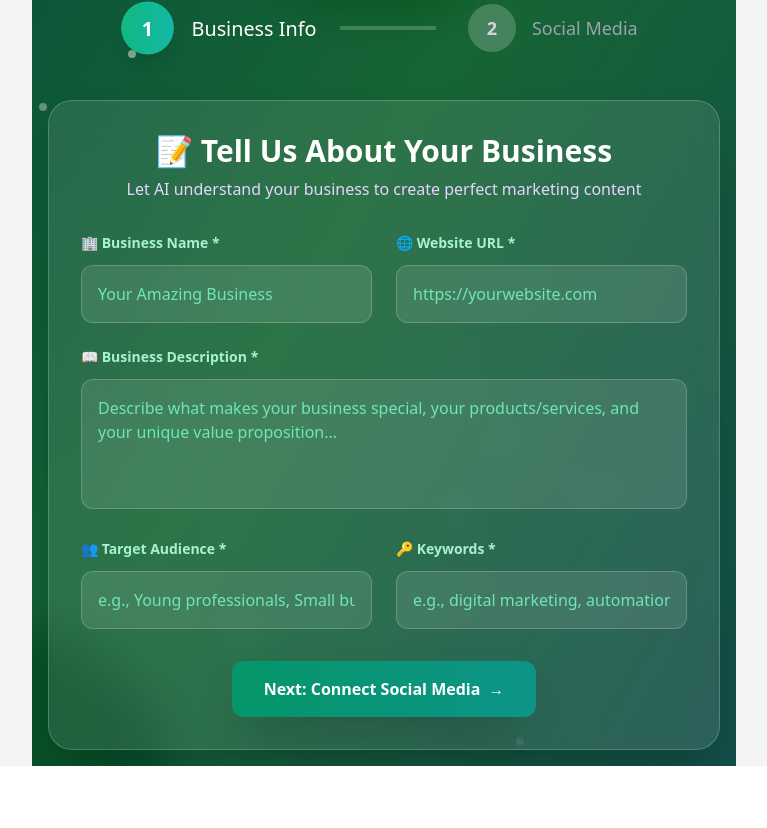
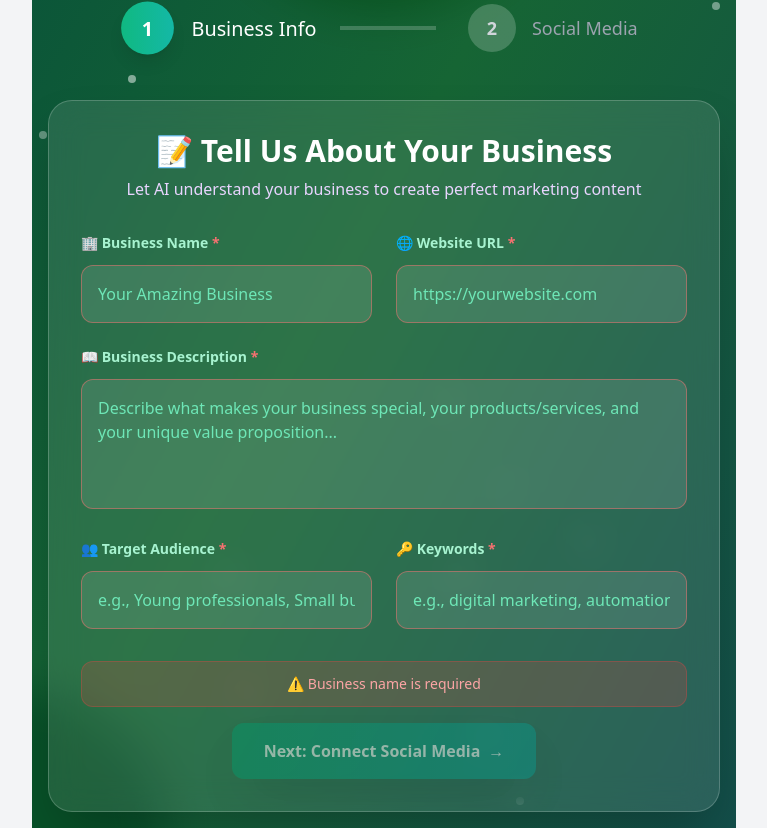
Before and after one commit to fxDheer/autopromoter, a React (Vite) app: page / in a window 1280 px wide. Shown: the part 440-1268 px from the top of the page, without its empty margins (256-1023 px from the left). Before the commit the page ends 1206 px from the top, so only its background shows below. Built offline with nearby package versions, Linux system fonts and the light colour scheme.

Commit message:
Add mandatory form validation: Business info and social media fields required, buttons disabled until validation passes

```diff
--- a/src/components/BusinessForm.jsx
+++ b/src/components/BusinessForm.jsx
@@ -22,6 +22,33 @@ export default function BusinessForm() {
   const [loading, setLoading] = useState(false);
   const [step, setStep] = useState(1); // 1: Business Info, 2: Social Media
 
+  // Validation functions
+  const isBusinessInfoValid = () => {
+    return form.name.trim() !== '' &&
+           form.url.trim() !== '' &&
+           form.description.trim() !== '' &&
+           form.audience.trim() !== '' &&
+           form.keywords.trim() !== '';
+  };
+
+  const isSocialMediaValid = () => {
+    // At least one social media platform must be filled
+    return Object.values(socialMedia).some(value => value.trim() !== '');
+  };
+
+  const getValidationMessage = () => {
+    if (step === 1) {
+      if (!form.name.trim()) return "Business name is required";
+      if (!form.url.trim()) return "Website URL is required";
+      if (!form.description.trim()) return "Business description is required";
+      if (!form.audience.trim()) return "Target audience is required";
+      if (!form.keywords.trim()) return "Keywords are required";
+    } else if (step === 2) {
+      if (!isSocialMediaValid()) return "At least one social media platform is required";
+    }
+    return "";
+  };
+
   const handleChange = (e) => {
     setForm({ ...form, [e.target.name]: e.target.value });
   };
@@ -35,9 +62,20 @@ export default function BusinessForm() {
     console.log("Submit clicked, step:", step);
 
     if (step === 1) {
+      if (!isBusinessInfoValid()) {
+        alert("Please fill in all required business information fields before proceeding.");
+        return;
+      }
       console.log("Moving to step 2");
       setStep(2);
       return;
+    }
+
+    if (step === 2) {
+      if (!isSocialMediaValid()) {
+        alert("Please fill in at least one social media platform before proceeding.");
+        return;
+      }
     }
 
     console.log("Final submit - navigating to generate-posts");
@@ -189,7 +227,7 @@ export default function BusinessForm() {
                 <div className="grid grid-cols-1 md:grid-cols-2 gap-6">
                   <div className="group">
                     <label className="block text-sm font-semibold text-emerald-200 mb-3 group-hover:text-white transition-colors">
-                      🏢 Business Name *
+                      🏢 Business Name <span className="text-red-400">*</span>
                     </label>
                     <input
                       type="text"
@@ -198,13 +236,15 @@ export default function BusinessForm() {
                       value={form.name}
                       onChange={handleChange}
                       required
-                      className="w-full p-4 bg-white/10 border border-white/20 rounded-xl text-white placeholder-emerald-300 focus:outline-none focus:ring-2 focus:ring-emerald-500 focus:border-transparent transition-all duration-300 hover:bg-white/20"
+                      className={`w-full p-4 bg-white/10 border rounded-xl text-white placeholder-emerald-300 focus:outline-none focus:ring-2 focus:ring-emerald-500 focus:border-transparent transition-all duration-300 hover:bg-white/20 ${
+                        form.name.trim() === '' ? 'border-red-400/50' : 'border-white/20'
+                      }`}
                     />
                   </div>
 
                   <div className="group">
                     <label className="block text-sm font-semibold text-emerald-200 mb-3 group-hover:text-white transition-colors">
-                      🌐 Website URL *
+                      🌐 Website URL <span className="text-red-400">*</span>
                     </label>
                     <input
                       type="url"
@@ -213,14 +253,16 @@ export default function BusinessForm() {
                       value={form.url}
                       onChange={handleChange}
                       required
-                      className="w-full p-4 bg-white/10 border border-white/20 rounded-xl text-white placeholder-emerald-300 focus:outline-none focus:ring-2 focus:ring-emerald-500 focus:border-transparent transition-all duration-300 hover:bg-white/20"
+                      className={`w-full p-4 bg-white/10 border rounded-xl text-white placeholder-emerald-300 focus:outline-none focus:ring-2 focus:ring-emerald-500 focus:border-transparent transition-all duration-300 hover:bg-white/20 ${
+                        form.url.trim() === '' ? 'border-red-400/50' : 'border-white/20'
+                      }`}
                     />
                   </div>
                 </div>
 
                 <div className="mt-6 group">
                   <label className="block text-sm font-semibold text-emerald-200 mb-3 group-hover:text-white transition-colors">
-                    📖 Business Description *
+                    📖 Business Description <span className="text-red-400">*</span>
                   </label>
                   <textarea
                     name="description"
@@ -229,14 +271,16 @@ export default function BusinessForm() {
                     onChange={handleChange}
                     required
                     rows="4"
-                    className="w-full p-4 bg-white/10 border border-white/20 rounded-xl text-white placeholder-emerald-300 focus:outline-none focus:ring-2 focus:ring-emerald-500 focus:border-transparent transition-all duration-300 hover:bg-white/20 resize-none"
+                    className={`w-full p-4 bg-white/10 border rounded-xl text-white placeholder-emerald-300 focus:outline-none focus:ring-2 focus:ring-emerald-500 focus:border-transparent transition-all duration-300 hover:bg-white/20 resize-none ${
+                      form.description.trim() === '' ? 'border-red-400/50' : 'border-white/20'
+                    }`}
                   />
                 </div>
 
                 <div className="grid grid-cols-1 md:grid-cols-2 gap-6 mt-6">
                   <div className="group">
                     <label className="block text-sm font-semibold text-emerald-200 mb-3 group-hover:text-white transition-colors">
-                      👥 Target Audience *
+                      👥 Target Audience <span className="text-red-400">*</span>
                     </label>
                     <input
                       type="text"
@@ -245,13 +289,15 @@ export default function BusinessForm() {
                       value={form.audience}
                       onChange={handleChange}
                       required
-                      className="w-full p-4 bg-white/10 border border-white/20 rounded-xl text-white placeholder-emerald-300 focus:outline-none focus:ring-2 focus:ring-emerald-500 focus:border-transparent transition-all duration-300 hover:bg-white/20"
+                      className={`w-full p-4 bg-white/10 border rounded-xl text-white placeholder-emerald-300 focus:outline-none focus:ring-2 focus:ring-emerald-500 focus:border-transparent transition-all duration-300 hover:bg-white/20 ${
+                        form.audience.trim() === '' ? 'border-red-400/50' : 'border-white/20'
+                      }`}
                     />
                   </div>
 
                   <div className="group">
                     <label className="block text-sm font-semibold text-emerald-200 mb-3 group-hover:text-white transition-colors">
-                      🔑 Keywords *
+                      🔑 Keywords <span className="text-red-400">*</span>
                     </label>
                     <input
                       type="text"
@@ -260,16 +306,28 @@ export default function BusinessForm() {
                       value={form.keywords}
                       onChange={handleChange}
                       required
-                      className="w-full p-4 bg-white/10 border border-white/20 rounded-xl text-white placeholder-emerald-300 focus:outline-none focus:ring-2 focus:ring-emerald-500 focus:border-transparent transition-all duration-300 hover:bg-white/20"
+                      className={`w-full p-4 bg-white/10 border rounded-xl text-white placeholder-emerald-300 focus:outline-none focus:ring-2 focus:ring-emerald-500 focus:border-transparent transition-all duration-300 hover:bg-white/20 ${
+                        form.keywords.trim() === '' ? 'border-red-400/50' : 'border-white/20'
+                      }`}
                     />
                   </div>
                 </div>
 
                 <div className="mt-8 text-center">
+                  {/* Validation Message */}
+                  {!isBusinessInfoValid() && (
+                    <div className="mb-4 p-3 bg-red-500/20 border border-red-500/30 rounded-xl">
+                      <p className="text-red-300 text-sm">
+                        ⚠️ {getValidationMessage()}
+                      </p>
+                    </div>
+                  )}
+
                   <button
                     type="button"
                     onClick={handleSubmit}
-                    className="group relative inline-flex items-center justify-center px-8 py-4 bg-gradient-to-r from-emerald-600 to-teal-600 text-white font-bold rounded-xl hover:from-emerald-700 hover:to-teal-700 focus:outline-none focus:ring-4 focus:ring-emerald-500/50 transition-all duration-300 transform hover:scale-105 shadow-2xl"
+                    disabled={!isBusinessInfoValid()}
+                    className="group relative inline-flex items-center justify-center px-8 py-4 bg-gradient-to-r from-emerald-600 to-teal-600 text-white font-bold rounded-xl hover:from-emerald-700 hover:to-teal-700 focus:outline-none focus:ring-4 focus:ring-emerald-500/50 transition-all duration-300 transform hover:scale-105 shadow-2xl disabled:opacity-50 disabled:cursor-not-allowed disabled:transform-none disabled:hover:scale-100"
                   >
                     <span className="mr-2">Next: Connect Social Media</span>
                     <span className="group-hover:translate-x-1 transition-transform duration-300">→</span>
@@ -280,7 +338,10 @@ export default function BusinessForm() {
               <>
                 <div className="text-center mb-8">
                   <h2 className="text-3xl font-bold text-white mb-2">📱 Connect Your Social Media</h2>
-                  <p className="text-emerald-200">Add your social media accounts where you want to post content</p>
+                  <p className="text-emerald-200 mb-2">Add your social media accounts where you want to post content</p>
+                  <p className="text-sm text-emerald-300 bg-emerald-500/20 px-3 py-1 rounded-full inline-block">
+                    ⚠️ At least one social media platform is required
+                  </p>
                 </div>
 
                 <div className="grid grid-cols-1 md:grid-cols-2 gap-6">
@@ -375,11 +436,21 @@ export default function BusinessForm() {
                   >
                     ← Back
                   </button>
+
+                  {/* Validation Message */}
+                  {!isSocialMediaValid() && (
+                    <div className="absolute bottom-20 left-1/2 transform -translate-x-1/2 p-3 bg-red-500/20 border border-red-500/30 rounded-xl">
+                      <p className="text-red-300 text-sm">
+                        ⚠️ {getValidationMessage()}
+                      </p>
+                    </div>
+                  )}
+
                   <button
                     type="button"
                     onClick={handleSubmit}
-                    disabled={loading}
-                    className="flex-1 group relative inline-flex items-center justify-center px-6 py-4 bg-gradient-to-r from-emerald-600 to-teal-600 text-white font-bold rounded-xl hover:from-emerald-700 hover:to-teal-700 focus:outline-none focus:ring-4 focus:ring-emerald-500/50 transition-all duration-300 transform hover:scale-105 shadow-2xl disabled:opacity-50 disabled:cursor-not-allowed disabled:transform-none"
+                    disabled={loading || !isSocialMediaValid()}
+                    className="flex-1 group relative inline-flex items-center justify-center px-6 py-4 bg-gradient-to-r from-emerald-600 to-teal-600 text-white font-bold rounded-xl hover:from-emerald-700 hover:to-teal-700 focus:outline-none focus:ring-4 focus:ring-emerald-500/50 transition-all duration-300 transform hover:scale-105 shadow-2xl disabled:opacity-50 disabled:cursor-not-allowed disabled:transform-none disabled:hover:scale-100"
                   >
                     {loading ? (
                       <>
```
